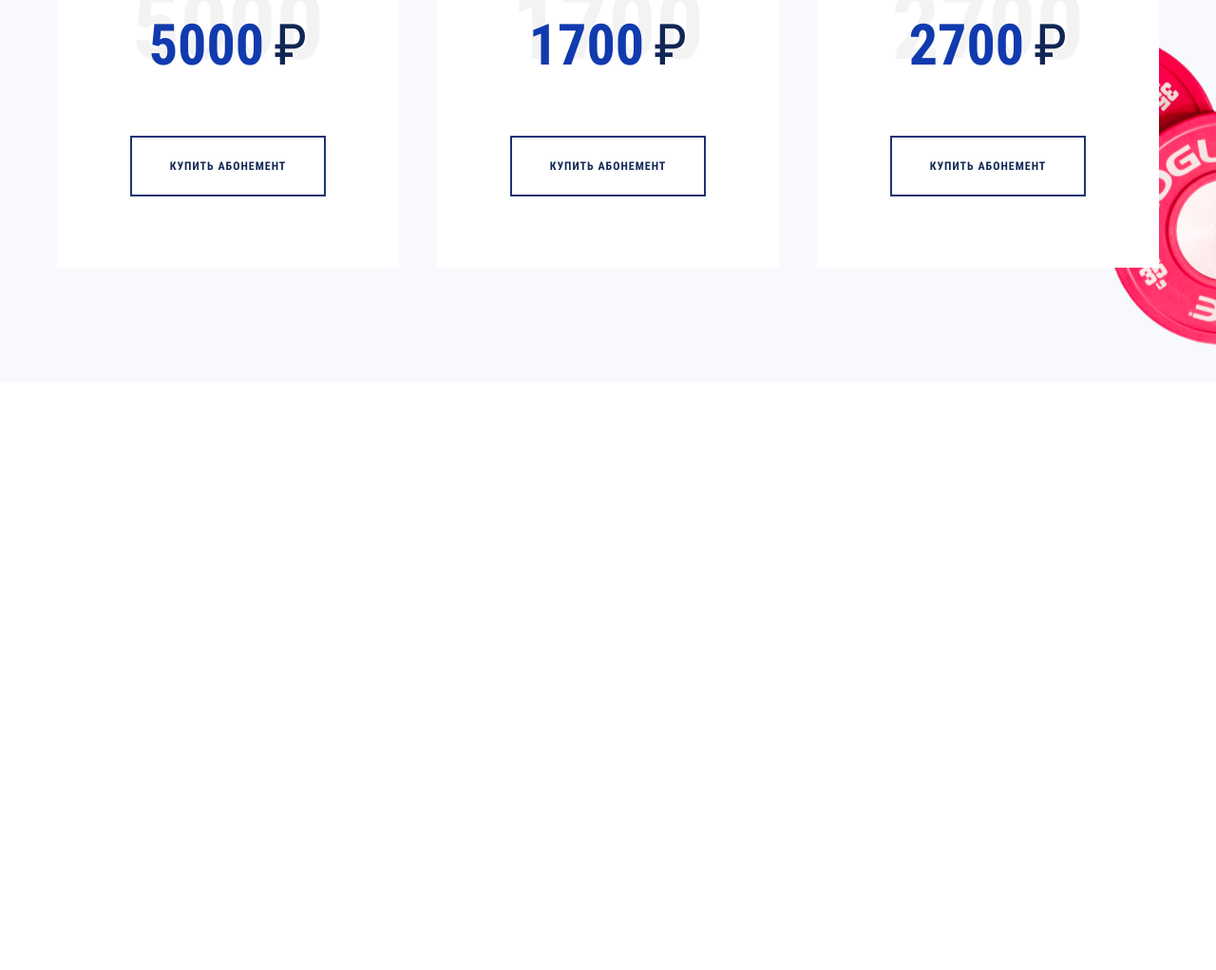
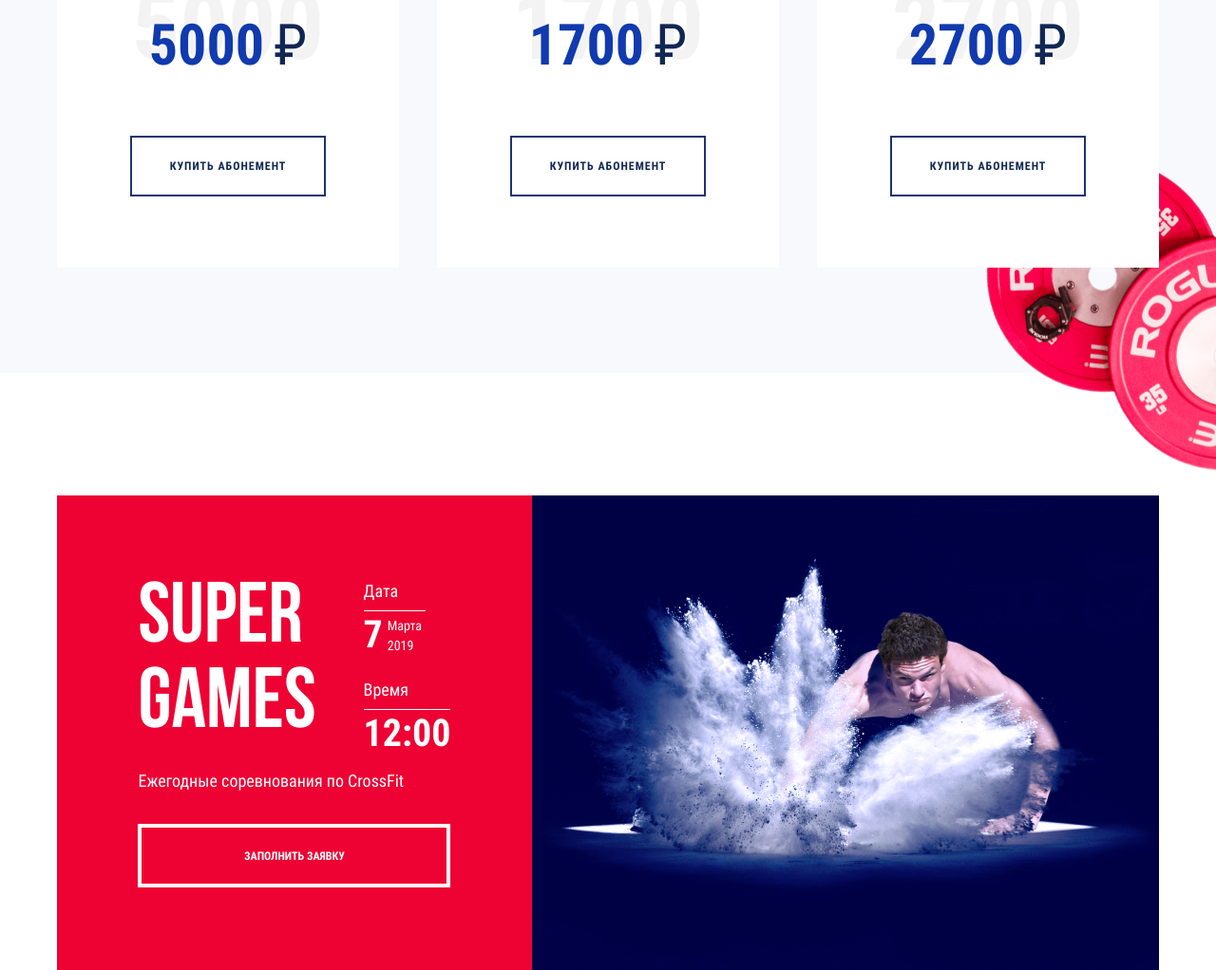
Before and after one commit to evgeniy-br/Fitness, a website built with webpack: page source/index.html in a window 1280 px wide. Shown: the part 1955-2977 px from the top of the page at 95% size. Before the commit the page ends 2357 px from the top, so only its background shows below. Built offline with nearby package versions, Linux system fonts and the light colour scheme; files whose address does not match are found by name.

Commit message:
Вёрстка блока "Промо"

```diff
--- a/source/index.html
+++ b/source/index.html
@@ -146,6 +146,23 @@
           </div>
         </div>
       </section>
+      <section class="promo wrapper">
+        <div class="promo__about-container">
+          <h2>SUPER GAMES</h2>
+          <dl class="promo__list">
+            <div class="promo__list-item">
+              <dt class="promo__list-term">Дата</dt>
+              <dd class="promo__list-detail">7<small class="promo__list-detail-reduce-text">Марта 2019</small></dd>
+            </div>
+            <div class="promo__list-item">
+              <dt class="promo__list-term">Время</dt>
+              <dd class="promo__list-detail">12:00</dd>
+            </div>
+          </dl>
+          <p>Ежегодные соревнования по CrossFit</p>
+          <a class="promo__button" href="#">Заполнить заявку</a>
+        </div>
+      </section>
     </main>
     <script src="js/vendor.min.js"></script>
     <script src="js/main.min.js"></script>
--- /dev/null
+++ b/source/sass/blocks/promo.scss
@@ -0,0 +1,164 @@
+.promo {
+  display: flex;
+  color: $color-default-white;
+
+  @media (max-width: $mobile-width) {
+    flex-direction: column;
+  }
+
+  &::after {
+    content: "";
+    width: 56.9%;
+    background: $color-resolution-blue url("../img/background/supergames-background-desktop.png") no-repeat center;
+    background-size: cover;
+
+    @media (max-width: $tablet-width) {
+      background-image: url("../img/background/supergames-background-tablet.png");
+    }
+
+    @media (max-width: $mobile-width) {
+      background-image: url("../img/background/supergames-background-mobile.png");
+      width: 100%;
+      min-height: 292px;
+    }
+  }
+}
+
+.promo__about-container {
+  width: 43.1%;
+  min-height: 500px;
+  background-color: $color-torch-red;
+  display: grid;
+  grid-template-columns: repeat(2, min-content);
+  grid-template-rows: repeat(2, min-content) 1fr;
+  padding: 87px 20px;
+  justify-content: center;
+
+  @media (max-width: $tablet-width) {
+    min-height: 292px;
+    padding: 51px 20px;
+  }
+
+  @media (max-width: $mobile-width) {
+    width: 100%;
+    grid-template-columns: 56% 22.4%;
+  }
+}
+
+.promo__about-container h2 {
+  margin: 0;
+  margin-right: 50px;
+  margin-bottom: 20px;
+  font-family: $font-bebas-neue;
+  font-size: 90px;
+  line-height: 90px;
+
+  @media (max-width: $tablet-width) {
+    margin-right: 25px;
+    margin-bottom: 10px;
+    font-size: 52px;
+    line-height: 52px;
+  }
+
+  @media (max-width: $mobile-width) {
+    margin-right: 25px;
+    margin-bottom: 10px;
+  }
+}
+
+.promo__list {
+  margin: 0;
+  display: flex;
+  flex-wrap: wrap;
+}
+
+.promo__list-item {
+  display: flex;
+  flex-direction: column;
+  align-items: flex-start;
+
+  &:not(:last-child) {
+    margin-bottom: 6px;
+    margin-right: 20px;
+  }
+}
+
+.promo__list-term {
+  font-size: 18px;
+  line-height: 27px;
+  margin-bottom: 7px;
+
+  @media (max-width: $tablet-width) {
+    font-size: 12px;
+    line-height: 18px;
+    margin-bottom: 3px;
+  }
+}
+
+.promo__list-detail {
+  display: flex;
+  margin: 0;
+  font-weight: 700;
+  font-size: 40px;
+  line-height: 40px;
+  padding-top: 5px;
+  border-top: 1px solid $color-default-white;
+
+  @media (max-width: $tablet-width) {
+    font-size: 24px;
+    line-height: 27px;
+    padding-top: 2px;
+  }
+}
+
+.promo__list-detail-reduce-text {
+  font-size: 14px;
+  line-height: 21px;
+  font-weight: 400;
+  width: 40px;
+  margin-left: 5px;
+
+  @media (max-width: $tablet-width) {
+    font-size: 10px;
+    line-height: 13px;
+    width: 30px;
+  }
+}
+
+.promo__about-container p {
+  grid-area: 2 / 1 / 3 / -1;
+  margin: 0;
+  font-size: 18px;
+  line-height: 27px;
+
+  @media (max-width: $tablet-width) {
+    font-size: 12px;
+    line-height: 18px;
+  }
+}
+
+.promo__button {
+  align-self: end;
+  justify-self: center;
+  grid-area: 3 / 1 / -1 / -1;
+  font-size: 12px;
+  line-height: 14px;
+  text-transform: uppercase;
+  text-decoration: none;
+  color: $color-default-white;
+  font-weight: 700;
+  border: 4px solid $color-default-white;
+  width: 100%;
+  min-height: 67px;
+  padding: 10px;
+  display: flex;
+  justify-content: center;
+  align-items: center;
+
+  @media (max-width: $tablet-width) {
+    border-width: 2px;
+    font-size: 10px;
+    line-height: 12px;
+    min-height: 39px;
+  }
+}
--- a/source/sass/blocks/tickets.scss
+++ b/source/sass/blocks/tickets.scss
@@ -1,15 +1,19 @@
 .tickets {
-  background: $color-ghost-white url("../img/background/weights-desktop.png") no-repeat right 110%;
-  padding: 120px 0;
+  background:
+    url("../img/background/weights-desktop.png") no-repeat right 110%,
+    linear-gradient($color-ghost-white 87.64%, $color-default-white 87.64%);
+  padding: 120px 0 240px 0;
 
   @media (max-width: $tablet-width) {
-    padding: 100px 0;
-    background-image: url("../img/background/weights-tablet.png");
+    padding: 100px 0 200px 0;
+    background:
+      url("../img/background/weights-tablet.png") no-repeat right 100%,
+      linear-gradient($color-ghost-white 94.678%, $color-default-white 94.678%);
   }
 
   @media (max-width: $mobile-width) {
-    padding: 70px 0;
-    background: $color-ghost-white;
+    padding: 70px 0 140px 0;
+    background: linear-gradient($color-ghost-white 95.5%, $color-default-white 95.5%);
   }
 }
 
--- a/source/sass/style.scss
+++ b/source/sass/style.scss
@@ -19,3 +19,4 @@
 @import "blocks/about";
 @import "blocks/tickets";
 @import "blocks/tabs";
+@import "blocks/promo";
```
Also changed, not shown: build/css/style.css, build/css/style.min.css, build/index.html, 1 other file.
